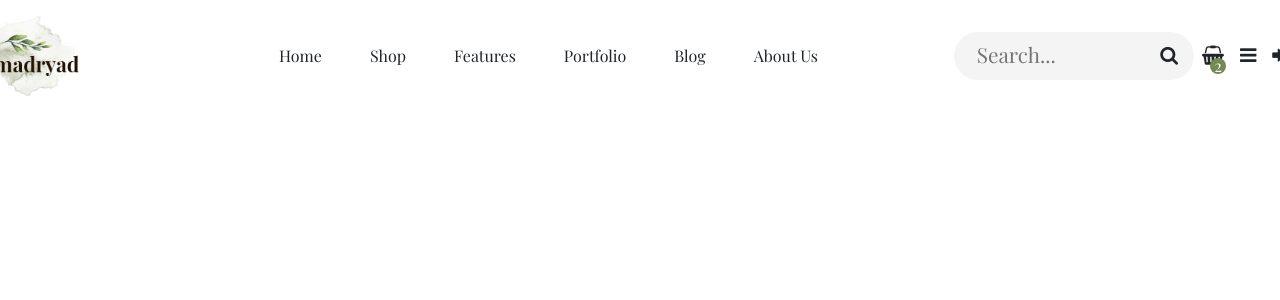
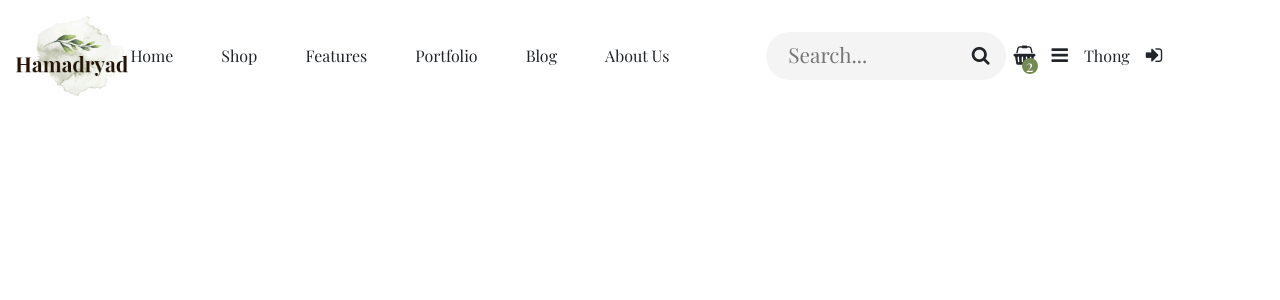
Before and after one commit to hoangcn1998/bonsai_ecommerce, a React (Create React App) app: page /Register in a window 1280 px wide. Shown: the top 300 px of the page. Built offline with nearby package versions, Linux system fonts and the light colour scheme; a web font is replaced by a local one.

Commit message:
edit validateFormRegister and up SubmitFormRegister

```diff
--- a/package.json
+++ b/package.json
@@ -6,6 +6,7 @@
     "@testing-library/jest-dom": "^5.11.4",
     "@testing-library/react": "^11.1.0",
     "@testing-library/user-event": "^12.1.10",
+    "axios": "^0.21.1",
     "bootstrap": "^4.6.0",
     "font-awesome": "^4.7.0",
     "node-sass": "^4.14.1",
--- a/src/components/Customer/Header/Headers.jsx
+++ b/src/components/Customer/Header/Headers.jsx
@@ -33,7 +33,7 @@ function Header(props) {
   }
 
   return (
-    <div className="header">
+      <div className="header ">
         <div className={showCart ? "header__overlay" : ""} onClick={onToggleCart}></div>
         <div className={showMenu ? "menu__overlay" : ""} onClick={onToggleMenu}></div>
         <div className={showSignIn ? "signin__overlay" : ""} onClick={onToggleSignIn}></div>
@@ -50,6 +50,9 @@ function Header(props) {
           <div className="header-group__collap" onClick={onToggleMenu}>
             <i className="fa fa-bars" aria-hidden="true" />
           </div>
+          <div className="header-group__collap">
+            Thong
+          </div>
           <div className="header-group__collap" onClick={onToggleSignIn}>
           <i className="fa fa-sign-in" aria-hidden="true"></i>
           </div>
--- a/src/components/Customer/Header/Modal/Login/page/FormRegister.jsx
+++ b/src/components/Customer/Header/Modal/Login/page/FormRegister.jsx
@@ -1,14 +1,34 @@
 import React from 'react';
 import { useForm } from "react-hook-form";
+import axios from 'axios';
 
 const FormRegister = () => {
 
     const { register, handleSubmit, formState: { errors }, reset, watch } = useForm();
 
-    const password = watch("password", "");
+    const password = watch("Password", "");
 
     function onSubmit (data) {
-        console.log(data)
+        const {FirstName, LastName, Email, Phone, Password, RetypePassword, BirthDay, Sex, Address, District, City} = data;
+        axios.post('https://project--ecomerce.herokuapp.com/api/users', {
+            FirstName,
+            LastName,
+            Email,
+            Phone,
+            Password,
+            RetypePassword,
+            BirthDay,
+            Sex,
+            Address,
+            District,
+            City
+          })
+          .then(function (response) {
+
+          })
+          .catch(function (error) {
+
+          });
         reset({ example: "", exampleRequired: "" });
     }
 
@@ -38,10 +58,10 @@ const FormRegister = () => {
             {errors.Phone && <span>Please enter valid data !</span>}<br/>
 
             <input type="password" placeholder="Password"
-              {...register( 'password', {required: true, pattern: /^(?=.*[A-Za-z])(?=.*\d)(?=.*[@$!%*#?&])[A-Za-z\d@$!%*#?&]{8,}$/g})}
+              {...register( 'Password', {required: true, pattern: /^(?=.*[A-Za-z])(?=.*\d)(?=.*[@$!%*#?&])[A-Za-z\d@$!%*#?&]{8,}$/g})}
             />
-            {errors.password?.type === 'required' && <span>Please enter valid data !</span>}
-            {errors.password?.type === 'pattern' && <span>least 8 characters: letter, number, special characters!</span>}<br/>
+            {errors.Password?.type === 'required' && <span>Please enter valid data !</span>}
+            {errors.Password?.type === 'pattern' && <span>least 8 characters: letter, number, special characters!</span>}<br/>
 
             <input type="password" placeholder="Retype Password"
              {...register( 'RetypePassword', {required: true,
--- a/src/components/Customer/Header/style.scss
+++ b/src/components/Customer/Header/style.scss
@@ -56,14 +56,13 @@ $primary-color: #758A53;
   &__logo {
     // padding-right: 11rem;
     // padding-left: 1.5rem;
-    margin-right: 4rem;
-    width: 7rem;
+    margin: 0 1rem;
     height: 5rem;
   }
 
   &__menu {
     @include center;
-    margin: 0 7rem;
+    margin: 0 auto;
     font-size: 1.1rem;
     height: 100%;
 
@@ -96,7 +95,7 @@ $primary-color: #758A53;
 
   &-group {
     @include center;
-    padding-right: 1rem;
+    margin: 0 1rem;
 
     &__cart {
       position: relative;
@@ -177,15 +176,14 @@ $primary-color: #758A53;
 
 @media only screen and (min-width: 576px) {
   .header {
-    @include center($content: space-between);
-
     &__menu {
       display: none;
     }
 
     &-group {
+      width: 80%;
       & input {
-        display: none;
+      display: block;
 
         &::-webkit-input-placeholder {
           font-size: 1rem;
@@ -204,9 +202,10 @@ $primary-color: #758A53;
     }
 
     &-group {
+      margin: 0 auto;
       & input {
         display: block;
-        width: 12rem;
+        width: 25rem;
         height: 3rem;
 
         &::-webkit-input-placeholder {
@@ -221,6 +220,7 @@ $primary-color: #758A53;
   .header {
     &__menu {
       display: flex;
+      width: 40%;
 
       &--item {
         font-size: 1rem;
```
Also changed, not shown: src/components/Customer/Header/NavMenu/NavMenu.jsx (line endings or trailing spaces), 1 other file (tests, documents, lock files or other folders). Lines whose indentation alone changed are shown as unchanged.
